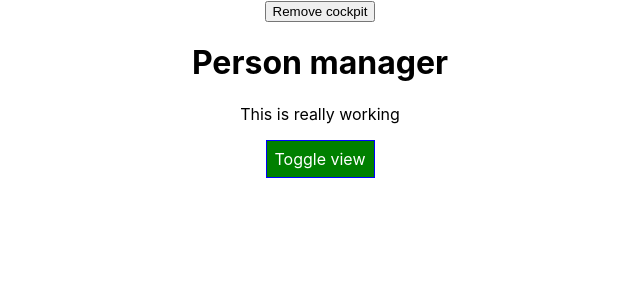
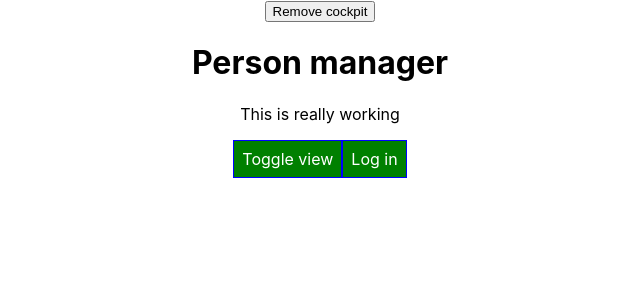
Before and after one commit to AlejandroRodarte/course-react-first-steps, a React (Create React App) app: page / in a window 1280 px wide. Shown: the top 300 px of the page, without its empty margins (320-960 px from the left). Built offline with nearby package versions, Linux system fonts and the light colour scheme.

Commit message:
Understanding Prop Chain Problems

```diff
--- a/src/components/Cockpit/Cockpit.js
+++ b/src/components/Cockpit/Cockpit.js
@@ -2,7 +2,7 @@ import React, { useEffect, useRef } from 'react';
 
 import classes from './Cockpit.module.css';
 
-const Cockpit = ({ length, showPersons, click, title }) => {
+const Cockpit = ({ length, showPersons, click, title, login }) => {
 
     const toggleButtonRef = useRef(null);
 
@@ -66,6 +66,10 @@ const Cockpit = ({ length, showPersons, click, title }) => {
             >
                 Toggle view
             </button>
+
+            <button onClick={ login }>
+                Log in
+            </button>
         </div>
     );
 
--- a/src/components/Persons/Person/Person.js
+++ b/src/components/Persons/Person/Person.js
@@ -23,6 +23,8 @@ class Person extends Component {
         return (
 
             <Fragment>
+
+                { this.props.isAuth ? <p>Authenticated!</p> : <p>Please log in!</p> }
 
                 <p onClick={ this.props.click } key="1">
                     I'm { this.props.name } and I am { this.props.age } years old!
--- a/src/components/Persons/Persons.js
+++ b/src/components/Persons/Persons.js
@@ -39,6 +39,7 @@ class Persons extends PureComponent {
                     age={ age }
                     click={ () => this.props.click(name) }
                     changed={ (e) => this.props.changed(e, id) }
+                    isAuth={ this.props.isAuthenticated }
                 />
         );
 
--- a/src/containers/App.js
+++ b/src/containers/App.js
@@ -34,7 +34,8 @@ class App extends Component {
     otherState: 'someOtherValue',
     showPersons: true,
     showCockpit: true,
-    counter: 0
+    counter: 0,
+    authenticated: false
   };
 
   static getDerivedStateFromProps(props, state) {
@@ -75,7 +76,9 @@ class App extends Component {
 
   };
 
-  togglePersonsHandler = () => this.setState((prevState, props) => ({ showPersons: !prevState.showPersons }))
+  togglePersonsHandler = () => this.setState((prevState, props) => ({ showPersons: !prevState.showPersons }));
+
+  loginHandler = () => this.setState(() => ({ authenticated: true }));
 
   render() {
 
@@ -91,6 +94,7 @@ class App extends Component {
             persons={ this.state.persons }
             click={ this.deletePersonHandler }
             changed={ this.namedChangedHandler }
+            isAuthenticated={ this.state.authenticated }
           />
         </div>
       );
@@ -112,6 +116,7 @@ class App extends Component {
             showPersons={ this.state.showPersons }
             length={ this.state.persons.length }
             click={ this.togglePersonsHandler }
+            login={ this.loginHandler }
           />
         }
 
```
